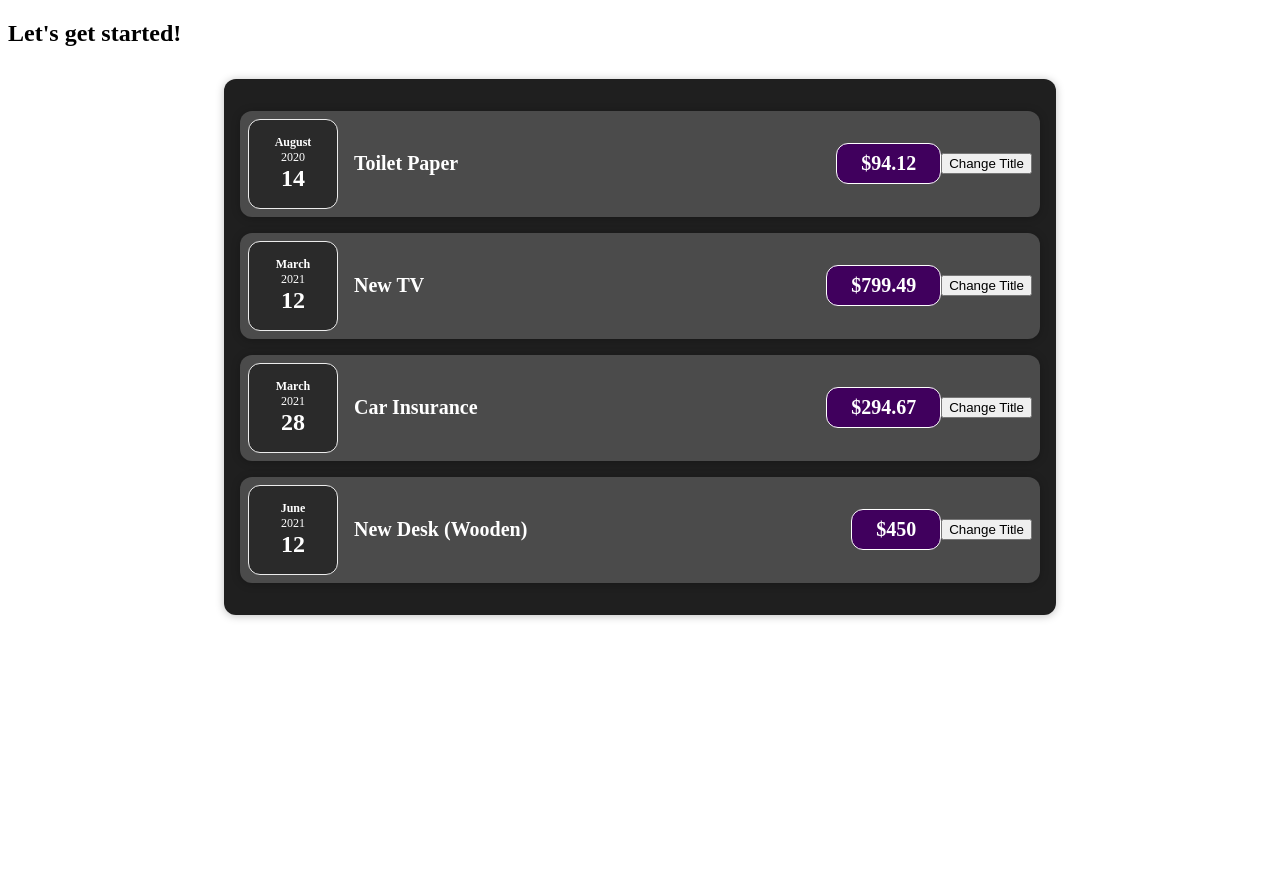
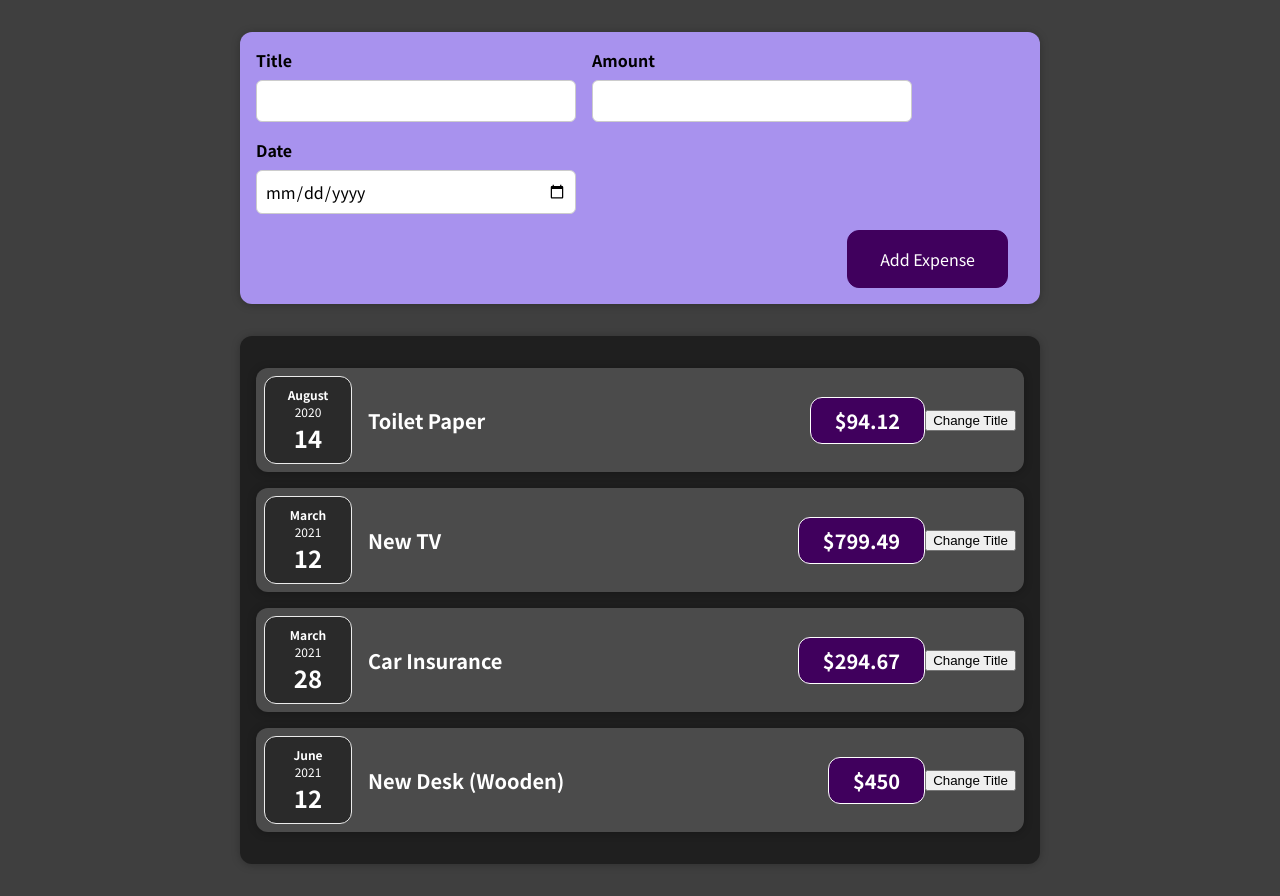
Before and after one commit to tacticSugar/bankinv_test, a React (Create React App) app: page / in a window 1280 px wide. Before the commit the page ends 800 px from the top, so only its background shows below. Built offline with nearby package versions, Linux system fonts and the light colour scheme.

Commit message:
continue work

```diff
--- a/src/App.tsx
+++ b/src/App.tsx
@@ -1,6 +1,7 @@
 import React from 'react'
 
 import Expenses from './components/Expenses/Expenses'
+import NewExpense from './components/NewExpense/NewExpense'
 
 const App = () => {
   const expenses = [
@@ -25,16 +26,9 @@
     },
   ]
 
-  // return React.createElement(
-  //   'div',
-  //   {},
-  //   React.createElement('h2', {}, "Let's get started!"),
-  //   React.createElement(Expenses, { items: expenses })
-  // );
-
   return (
     <div>
-      <h2>Let's get started!</h2>
+      <NewExpense />
       <Expenses items={expenses} />
     </div>
   )
--- /dev/null
+++ b/src/components/NewExpense/ExpenseForm.css
@@ -0,0 +1,26 @@
+.new-expense__controls {
+  display: flex;
+  flex-wrap: wrap;
+  gap: 1rem;
+  margin-bottom: 1rem;
+  text-align: left;
+}
+
+.new-expense__control label {
+  font-weight: bold;
+  margin-bottom: 0.5rem;
+  display: block;
+}
+
+.new-expense__control input {
+  font: inherit;
+  padding: 0.5rem;
+  border-radius: 6px;
+  border: 1px solid #ccc;
+  width: 20rem;
+  max-width: 100%;
+}
+
+.new-expense__actions {
+  text-align: right;
+}
--- /dev/null
+++ b/src/components/NewExpense/ExpenseForm.js
@@ -0,0 +1,55 @@
+import React, { useState } from 'react'
+
+import './ExpenseForm.css'
+
+const ExpenseForm = () => {
+  const [enteredTitle, setEnteredTitle] = useState('')
+  const [enteredAmount, setEnteredAmount] = useState('')
+  const [enteredDate, setEnteredDate] = useState('')
+
+  const titleChangeHandler = (event) => {
+    setEnteredTitle(event.target.value)
+  }
+
+  const amountChangeHandler = (event) => {
+    setEnteredAmount(event.target.value)
+  }
+
+  const dateChangeHandler = (event) => {
+    setEnteredDate(event.target.value)
+  }
+
+  return (
+    <form>
+      <div className="new-expense__controls">
+        <div className="new-expense__control">
+          <label>Title</label>
+          <input type="text" onChange={titleChangeHandler} />
+        </div>
+        <div className="new-expense__control">
+          <label>Amount</label>
+          <input
+            type="number"
+            min="0.01"
+            step="0.01"
+            onChange={amountChangeHandler}
+          />
+        </div>
+        <div className="new-expense__control">
+          <label>Date</label>
+          <input
+            type="date"
+            min="2019-01-01"
+            max="2022-12-31"
+            onChange={dateChangeHandler}
+          />
+        </div>
+      </div>
+      <div className="new-expense__actions">
+        <button type="submit">Add Expense</button>
+      </div>
+    </form>
+  )
+}
+
+export default ExpenseForm
--- /dev/null
+++ b/src/components/NewExpense/NewExpense.css
@@ -0,0 +1,38 @@
+.new-expense {
+  background-color: #a892ee;
+  padding: 1rem;
+  margin: 2rem auto;
+  width: 50rem;
+  max-width: 95%;
+  border-radius: 12px;
+  text-align: center;
+  box-shadow: 0 1px 8px rgba(0, 0, 0, 0.25);
+}
+
+.new-expense button {
+  font: inherit;
+  cursor: pointer;
+  padding: 1rem 2rem;
+  border: 1px solid #40005d;
+  background-color: #40005d;
+  color: white;
+  border-radius: 12px;
+  margin-right: 1rem;
+}
+
+.new-expense button:hover,
+.new-expense button:active {
+  background-color: #510674;
+  border-color: #510674;
+}
+
+.new-expense button.alternative {
+  color: #220131;
+  border-color: transparent;
+  background-color: transparent;
+}
+
+.new-expense button.alternative:hover,
+.new-expense button.alternative:active {
+  background-color: #ddb3f8;
+}
--- /dev/null
+++ b/src/components/NewExpense/NewExpense.js
@@ -0,0 +1,14 @@
+import React from 'react';
+
+import ExpenseForm from './ExpenseForm';
+import './NewExpense.css';
+
+const NewExpense = () => {
+  return (
+    <div className='new-expense'>
+      <ExpenseForm />
+    </div>
+  );
+};
+
+export default NewExpense;
--- a/src/index.scss
+++ b/src/index.scss
@@ -0,0 +1,14 @@
+@import url('https://fonts.googleapis.com/css2?family=Noto+Sans+JP:wght@400;700&display=swap');
+
+* {
+  box-sizing: border-box;
+}
+
+html {
+  font-family: 'Noto Sans JP', sans-serif;
+}
+
+body {
+  margin: 0;
+  background-color: #3f3f3f;
+}
```
